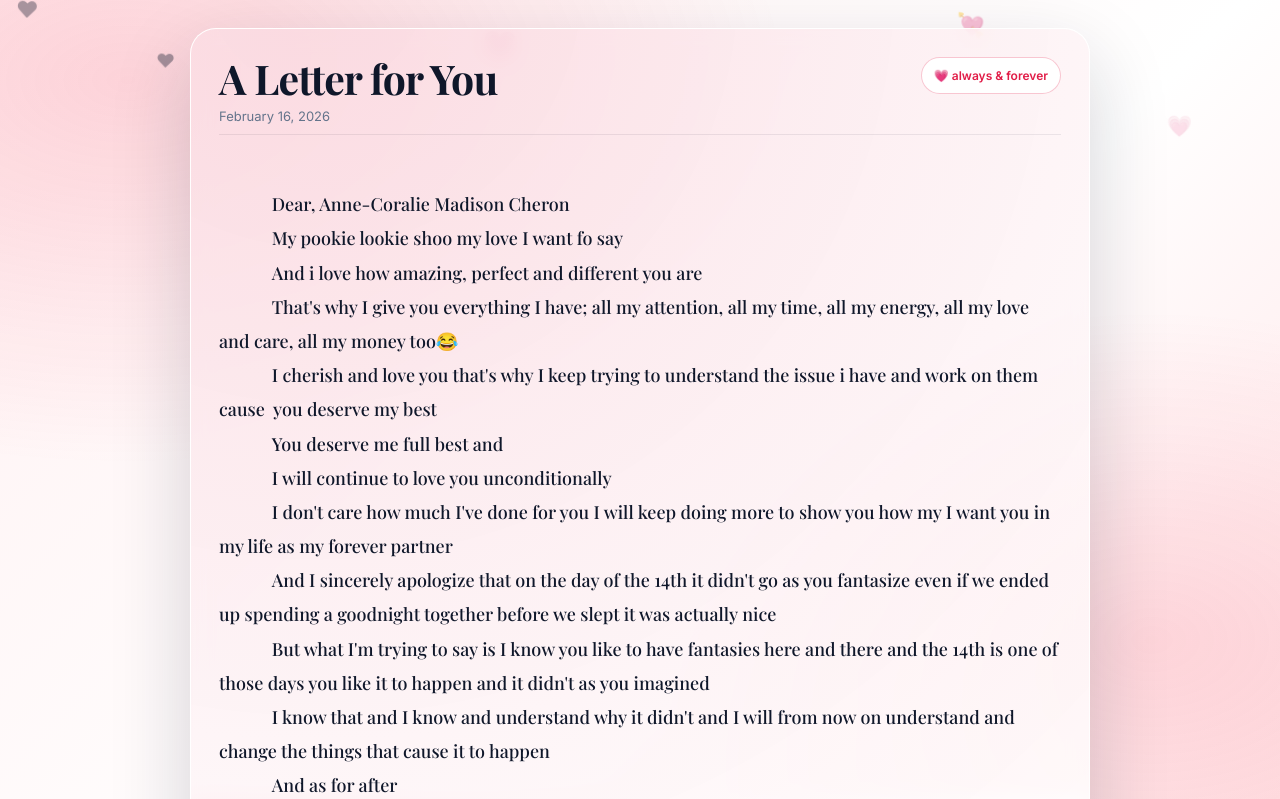
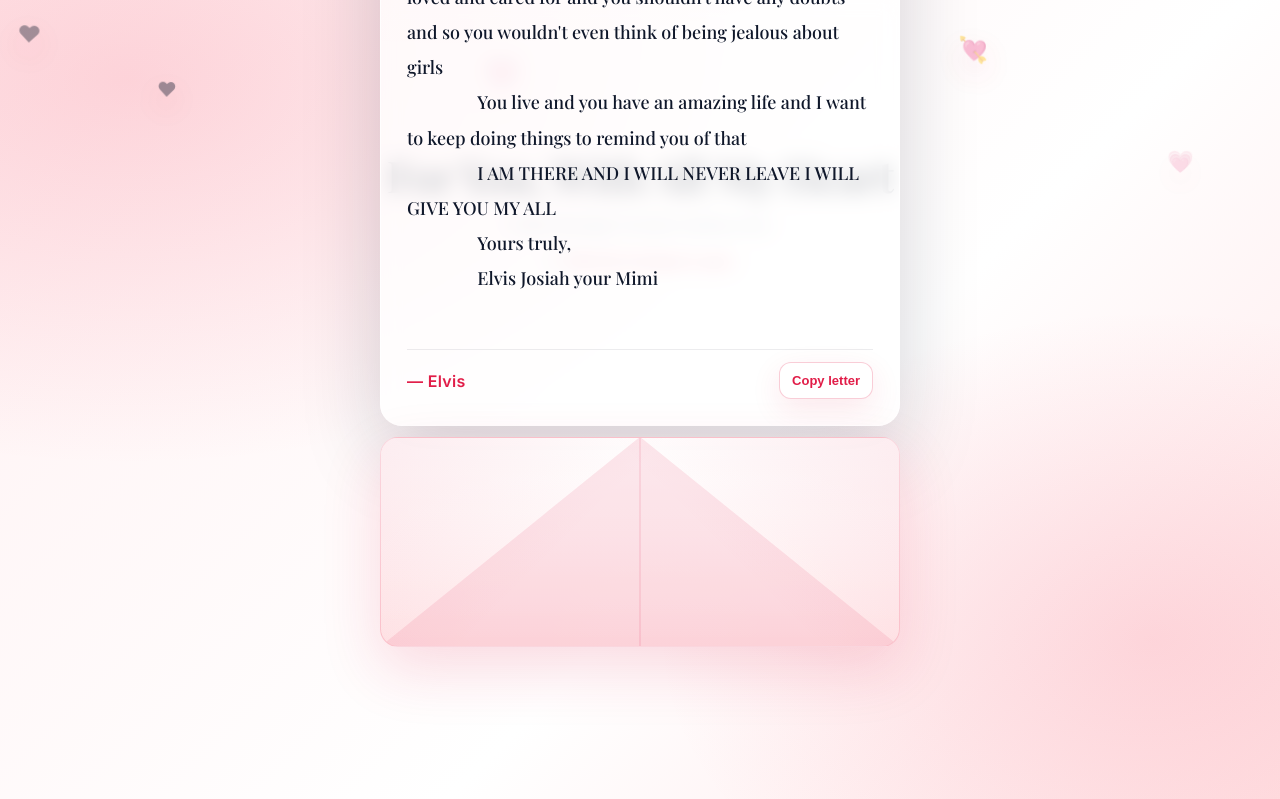
Before and after one commit to githubusername100/love-letter, a plain HTML site: page index.html in a window 1280 px wide. Shown: the top 799 px of the page. Drawn offline with nearby package versions, Linux system fonts and the light colour scheme.

Commit message:
Update index.html

```diff
--- a/index.html
+++ b/index.html
@@ -5,19 +5,24 @@
   <meta name="viewport" content="width=device-width, initial-scale=1" />
   <title>A Letter for You</title>
   <meta name="description" content="A love letter." />
+
   <link rel="preconnect" href="https://fonts.googleapis.com">
   <link rel="preconnect" href="https://fonts.gstatic.com" crossorigin>
   <link href="https://fonts.googleapis.com/css2?family=Playfair+Display:wght@500;600;700&family=Inter:wght@400;500;600&display=swap" rel="stylesheet">
 
   <style>
     :root{
-      --bg1:#fff1f2;  /* rose-50 */
-      --bg2:#ffe4e6;  /* rose-100 */
-      --ink:#0f172a;  /* slate-900 */
-      --muted:#64748b;/* slate-500 */
-      --accent:#e11d48; /* rose-600 */
+      --bg1:#fff1f2;
+      --bg2:#ffe4e6;
+      --ink:#0f172a;
+      --muted:#64748b;
+      --accent:#e11d48;
       --paper:#ffffffcc;
       --shadow: 0 30px 80px rgba(15, 23, 42, .18);
+
+      --env:#fff;
+      --env2:#ffe4e6;
+      --envEdge: rgba(225,29,72,.18);
     }
 
     *{ box-sizing:border-box; }
@@ -28,8 +33,6 @@
       font-family: Inter, system-ui, -apple-system, Segoe UI, Roboto, Arial, "Noto Sans", sans-serif;
       color:var(--ink);
       overflow-x:hidden;
-
-      /* dreamy background */
       background:
         radial-gradient(1200px 700px at 10% 10%, rgba(244, 63, 94, .18), transparent 55%),
         radial-gradient(900px 600px at 90% 80%, rgba(244, 63, 94, .14), transparent 55%),
@@ -43,19 +46,20 @@
       pointer-events:none;
       overflow:hidden;
       z-index:0;
-      opacity:.7;
+      opacity:.75;
     }
     .heart{
       position:absolute;
       font-size:18px;
-      filter: blur(.1px);
       animation: floatUp linear infinite;
       opacity:.55;
+      filter: blur(.1px);
+      text-shadow: 0 12px 30px rgba(225,29,72,.25);
     }
     @keyframes floatUp{
-      from{ transform: translateY(20vh) translateX(0) rotate(0deg); opacity:0; }
+      from{ transform: translateY(25vh) translateX(0) rotate(0deg); opacity:0; }
       10%{ opacity:.55; }
-      to{ transform: translateY(-120vh) translateX(40px) rotate(18deg); opacity:0; }
+      to{ transform: translateY(-130vh) translateX(50px) rotate(20deg); opacity:0; }
     }
 
     .wrap{
@@ -67,18 +71,67 @@
       z-index:1;
     }
 
-    .card{
-      width:min(900px, 100%);
-      border-radius:26px;
+    /* ===== Envelope Scene ===== */
+    .scene{
+      width:min(920px, 100%);
+      display:grid;
+      place-items:center;
+      gap:18px;
+      text-align:center;
+    }
+
+    .title{
+      margin:0;
+      font-family:"Playfair Display", Georgia, serif;
+      font-size: clamp(28px, 3.4vw, 46px);
+      letter-spacing:-.02em;
+      line-height:1.05;
+    }
+    .subtitle{
+      margin:0;
+      color:var(--muted);
+      font-size:14px;
+    }
+
+    .tap{
+      display:inline-flex;
+      align-items:center;
+      justify-content:center;
+      gap:8px;
+      margin-top:2px;
+      color:var(--accent);
+      font-weight:700;
+      font-size:13px;
+      user-select:none;
+    }
+
+    /* Envelope container */
+    .envelopeWrap{
+      position:relative;
+      width:min(520px, 92vw);
+      height:360px;
+      display:grid;
+      place-items:end center;
+      perspective: 1200px;
+    }
+
+    /* The letter (paper) that slides out */
+    .letterCard{
+      position:absolute;
+      bottom:56px;
+      width:min(520px, 92vw);
+      border-radius:22px;
       background:var(--paper);
       backdrop-filter: blur(10px);
       border:1px solid rgba(255,255,255,.8);
       box-shadow: var(--shadow);
       overflow:hidden;
-      position:relative;
+      transform: translateY(120px) scale(.98);
+      opacity:0;
+      transition: transform 900ms cubic-bezier(.2,.9,.2,1), opacity 600ms ease;
+      z-index:1;
     }
 
-    /* subtle corner glow */
     .glow{
       position:absolute;
       inset:-40%;
@@ -86,11 +139,11 @@
       pointer-events:none;
       z-index:0;
     }
-
     .content{
       position:relative;
       z-index:1;
-      padding:28px;
+      padding:26px;
+      text-align:left;
     }
 
     header{
@@ -102,10 +155,10 @@
       border-bottom:1px solid rgba(15,23,42,.08);
     }
 
-    h1{
+    h2{
       margin:0;
-      font-family: "Playfair Display", Georgia, serif;
-      font-size: clamp(28px, 3.2vw, 44px);
+      font-family:"Playfair Display", Georgia, serif;
+      font-size: clamp(22px, 2.4vw, 34px);
       letter-spacing:-.02em;
       line-height:1.05;
     }
@@ -114,11 +167,12 @@
       margin-top:8px;
       color:var(--muted);
       font-size:13px;
+      font-family: Inter, system-ui, sans-serif;
     }
 
     .badge{
       font-size:12px;
-      font-weight:600;
+      font-weight:700;
       color:var(--accent);
       background:#fff;
       border:1px solid rgba(225,29,72,.25);
@@ -129,28 +183,26 @@
     }
 
     .letter{
-      margin-top:18px;
-      font-family: "Playfair Display", Georgia, serif;
+      margin-top:16px;
+      font-family:"Playfair Display", Georgia, serif;
       font-size: clamp(18px, 1.2vw, 22px);
-      line-height:1.9;
+      line-height:1.95;
       white-space:pre-wrap;
     }
 
     .signature{
-      margin-top:20px;
+      margin-top:18px;
       display:flex;
       align-items:center;
       justify-content:space-between;
       gap:12px;
       flex-wrap:wrap;
-      padding-top:14px;
+      padding-top:12px;
       border-top:1px solid rgba(15,23,42,.08);
     }
-
     .sig-name{
-      font-weight:700;
+      font-weight:800;
       color:var(--accent);
-      font-family: Inter, system-ui, sans-serif;
       letter-spacing:.02em;
     }
 
@@ -160,7 +212,6 @@
       flex-wrap:wrap;
       align-items:center;
     }
-
     button{
       cursor:pointer;
       border:1px solid rgba(225,29,72,.22);
@@ -168,7 +219,7 @@
       color:var(--accent);
       padding:10px 12px;
       border-radius:12px;
-      font-weight:700;
+      font-weight:800;
       font-size:13px;
       transition: transform .12s ease, box-shadow .12s ease;
       box-shadow: 0 10px 30px rgba(225,29,72,.10);
@@ -176,30 +227,137 @@
     button:hover{ transform: translateY(-1px); }
     button:active{ transform: translateY(0px); }
 
-    .hint{
-      color:var(--muted);
-      font-size:12px;
+    /* ===== Envelope ===== */
+    .envelope{
+      position:relative;
+      width:min(520px, 92vw);
+      height:210px;
+      border-radius:18px;
+      background: linear-gradient(180deg, var(--env), var(--env2));
+      border:1px solid var(--envEdge);
+      box-shadow: 0 22px 60px rgba(225,29,72,.16);
+      overflow:hidden;
+      cursor:pointer;
+      transform: translateZ(0);
+      user-select:none;
+      z-index:2;
     }
 
-    /* small-screen padding */
+    /* bottom pocket */
+    .pocket{
+      position:absolute;
+      inset:0;
+      background:
+        linear-gradient(135deg, rgba(225,29,72,.08), transparent 40%),
+        linear-gradient(225deg, rgba(225,29,72,.08), transparent 40%),
+        linear-gradient(180deg, rgba(255,255,255,.5), rgba(255,255,255,.0));
+    }
+
+    /* side triangles */
+    .leftTri, .rightTri{
+      position:absolute;
+      bottom:0;
+      width:0; height:0;
+      border-style:solid;
+      opacity:.95;
+    }
+    .leftTri{
+      left:0;
+      border-width:0 0 210px 260px;
+      border-color: transparent transparent rgba(225,29,72,.10) transparent;
+    }
+    .rightTri{
+      right:0;
+      border-width:0 260px 210px 0;
+      border-color: transparent transparent rgba(225,29,72,.10) transparent;
+    }
+
+    /* top flap */
+    .flap{
+      position:absolute;
+      left:0; right:0;
+      top:0;
+      height:0; width:0;
+      margin:auto;
+      border-left: 260px solid transparent;
+      border-right:260px solid transparent;
+      border-top:130px solid rgba(225,29,72,.14);
+      transform-origin: top center;
+      transform: rotateX(0deg);
+      transition: transform 900ms cubic-bezier(.2,.9,.2,1);
+      filter: drop-shadow(0 18px 22px rgba(225,29,72,.18));
+    }
+
+    /* seal */
+    .seal{
+      position:absolute;
+      left:50%;
+      top:110px;
+      transform: translateX(-50%);
+      width:52px; height:52px;
+      border-radius:999px;
+      background: radial-gradient(circle at 30% 30%, #fb7185, var(--accent));
+      box-shadow: 0 16px 40px rgba(225,29,72,.28);
+      display:grid;
+      place-items:center;
+      color:#fff;
+      font-size:20px;
+      border:1px solid rgba(255,255,255,.45);
+      transition: transform 600ms ease, opacity 400ms ease;
+    }
+
+    /* instruction glow */
+    .shine{
+      position:absolute;
+      inset:-60%;
+      background: radial-gradient(circle at 50% 40%, rgba(255,255,255,.55), transparent 55%);
+      opacity:.35;
+      transform: rotate(20deg);
+      pointer-events:none;
+    }
+
+    /* Open state */
+    .opened .flap{
+      transform: rotateX(170deg);
+    }
+    .opened .seal{
+      transform: translateX(-50%) scale(.9);
+      opacity:.0;
+    }
+    .opened .letterCard{
+      transform: translateY(-165px) scale(1);
+      opacity:1;
+    }
+
+    /* smooth entrance */
+    .letterCard{ will-change: transform, opacity; }
+
+    /* small screen tweaks */
     @media (max-width:520px){
       .content{ padding:18px; }
       header{ flex-direction:column; align-items:flex-start; }
+      .envelopeWrap{ height:380px; }
     }
   </style>
 </head>
 
 <body>
-  <!-- floating hearts layer -->
   <div class="hearts" aria-hidden="true" id="hearts"></div>
 
   <div class="wrap">
-    <article class="card">
+    <section class="scene">
+      <h1 class="title">For You, With All My Heart</h1>
+      <p class="subtitle">A little message I’ve been holding close.</p>
+      <div class="tap">💌 Click the envelope to open</div>
+
+      <div class="envelopeWrap" id="scene">
+        <!-- Letter that slides out -->
+        <article class="letterCard" aria-label="Love letter">
           <div class="glow"></div>
           <div class="content">
             <header>
               <div>
-            <h1>A Letter for You</h1>
+                <h2>A Letter for You</h2>
                 <div class="meta" id="dateLine"></div>
               </div>
               <div class="badge">💗 always & forever</div>
@@ -232,11 +390,22 @@
 
               <div class="actions">
                 <button type="button" id="copyBtn">Copy letter</button>
-            <span class="hint">Tip: you can edit this page anytime.</span>
               </div>
             </div>
           </div>
         </article>
+
+        <!-- Envelope -->
+        <div class="envelope" id="envelope" role="button" aria-label="Open envelope" tabindex="0">
+          <div class="shine"></div>
+          <div class="pocket"></div>
+          <div class="leftTri"></div>
+          <div class="rightTri"></div>
+          <div class="flap"></div>
+          <div class="seal">❤</div>
+        </div>
+      </div>
+    </section>
   </div>
 
   <script>
@@ -260,27 +429,40 @@
       }
     });
 
-    // Floating hearts (subtle)
+    // Floating hearts
     const hearts = ["❤","💗","💖","💘","💕"];
     const container = document.getElementById("hearts");
-
     function spawnHeart(){
       const h = document.createElement("div");
       h.className = "heart";
       h.textContent = hearts[Math.floor(Math.random() * hearts.length)];
       h.style.left = Math.random() * 100 + "vw";
       h.style.animationDuration = (8 + Math.random() * 8) + "s";
-      h.style.fontSize = (14 + Math.random() * 14) + "px";
-      h.style.opacity = (0.25 + Math.random() * 0.35).toFixed(2);
+      h.style.fontSize = (14 + Math.random() * 16) + "px";
+      h.style.opacity = (0.22 + Math.random() * 0.38).toFixed(2);
       container.appendChild(h);
-
-      // remove after animation
       setTimeout(() => h.remove(), 17000);
     }
-
-    // start gentle
     for(let i=0;i<10;i++) setTimeout(spawnHeart, i * 400);
     setInterval(spawnHeart, 900);
+
+    // Envelope open/close
+    const scene = document.getElementById("scene");
+    const envelope = document.getElementById("envelope");
+
+    function toggleOpen(){
+      scene.classList.toggle("opened");
+    }
+    envelope.addEventListener("click", toggleOpen);
+    envelope.addEventListener("keydown", (e) => {
+      if(e.key === "Enter" || e.key === " "){
+        e.preventDefault();
+        toggleOpen();
+      }
+    });
+
+    // Auto-open slightly after load (romantic reveal). Comment out if you want manual only.
+    setTimeout(() => scene.classList.add("opened"), 900);
   </script>
 </body>
 </html>
```
Lines whose indentation alone changed are shown as unchanged.
